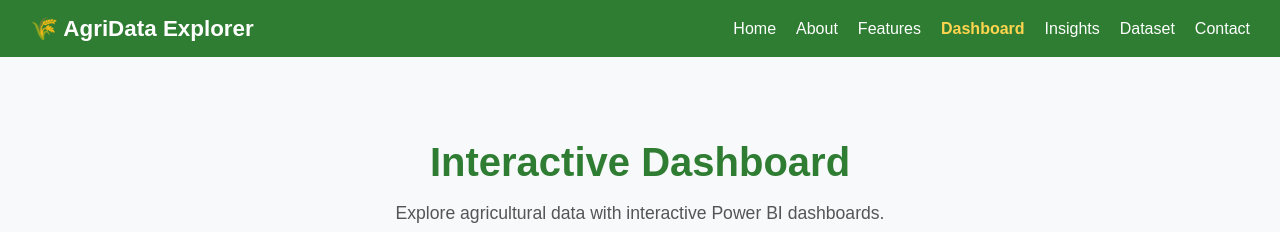
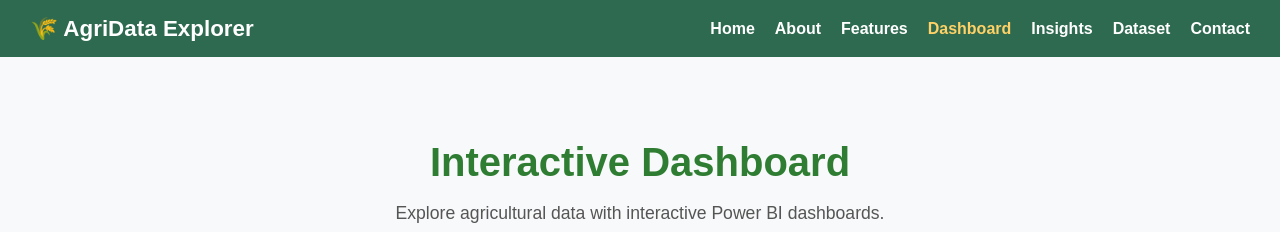
Before and after one commit to whitestarklabs/Indian-Agricultural, a plain HTML site: page dashboard.html in a window 1280 px wide. Shown: the top 232 px of the page. Drawn offline with nearby package versions, Linux system fonts and the light colour scheme.

Commit message:
Update dashboard.html

```diff
--- a/dashboard.html
+++ b/dashboard.html
@@ -13,17 +13,17 @@
 </head>
 <body style="margin:0; font-family:Arial, sans-serif; background:#f8f9fa; color:#333;">
 
-<header style="background:#2e7d32; padding:15px 30px; position:sticky; top:0; z-index:1000;">
-  <nav style="display:flex; justify-content:space-between; align-items:center;">
-    <div style="font-size:1.4rem; font-weight:bold; color:#fff;">🌾 AgriData Explorer</div>
-    <ul style="list-style:none; display:flex; gap:20px; margin:0; padding:0;">
-      <li><a href="index.html" style="color:#fff; text-decoration:none;">Home</a></li>
-      <li><a href="about.html" style="color:#fff; text-decoration:none;">About</a></li>
-      <li><a href="features.html" style="color:#fff; text-decoration:none;">Features</a></li>
-      <li><a href="dashboard.html" style="color:#ffd54f; font-weight:bold; text-decoration:none;">Dashboard</a></li>
-      <li><a href="insights.html" style="color:#fff; text-decoration:none;">Insights</a></li>
-      <li><a href="dataset.html" style="color:#fff; text-decoration:none;">Dataset</a></li>
-      <li><a href="contact.html" style="color:#fff; text-decoration:none;">Contact</a></li>
+<header>
+  <nav style="display:flex;justify-content:space-between;align-items:center;background:#2d6a4f;padding:15px 30px;">
+    <div style="color:#fff;font-size:1.4rem;font-weight:bold;">🌾 AgriData Explorer</div>
+    <ul style="list-style:none;display:flex;gap:20px;margin:0;padding:0;">
+      <li><a href="index.html" style="color:#fff;text-decoration:none;font-weight:bold;">Home</a></li>
+      <li><a href="about.html" style="color:#fff;text-decoration:none;font-weight:bold;">About</a></li>
+      <li><a href="features.html" style="color:#fff;text-decoration:none;font-weight:bold;">Features</a></li>
+      <li><a href="dashboard.html" style="color:#ffd166;text-decoration:none;font-weight:bold;";">Dashboard</a></li>
+      <li><a href="insights.html" style="color:#fff;text-decoration:none;font-weight:bold;">Insights</a></li>
+      <li><a href="dataset.html" style="color:#fff;text-decoration:none;font-weight:bold;">Dataset</a></li>
+      <li><a href="contact.html" style="color:#fff;text-decoration:none;font-weight:bold;">Contact</a></li>
     </ul>
   </nav>
 </header>
```
